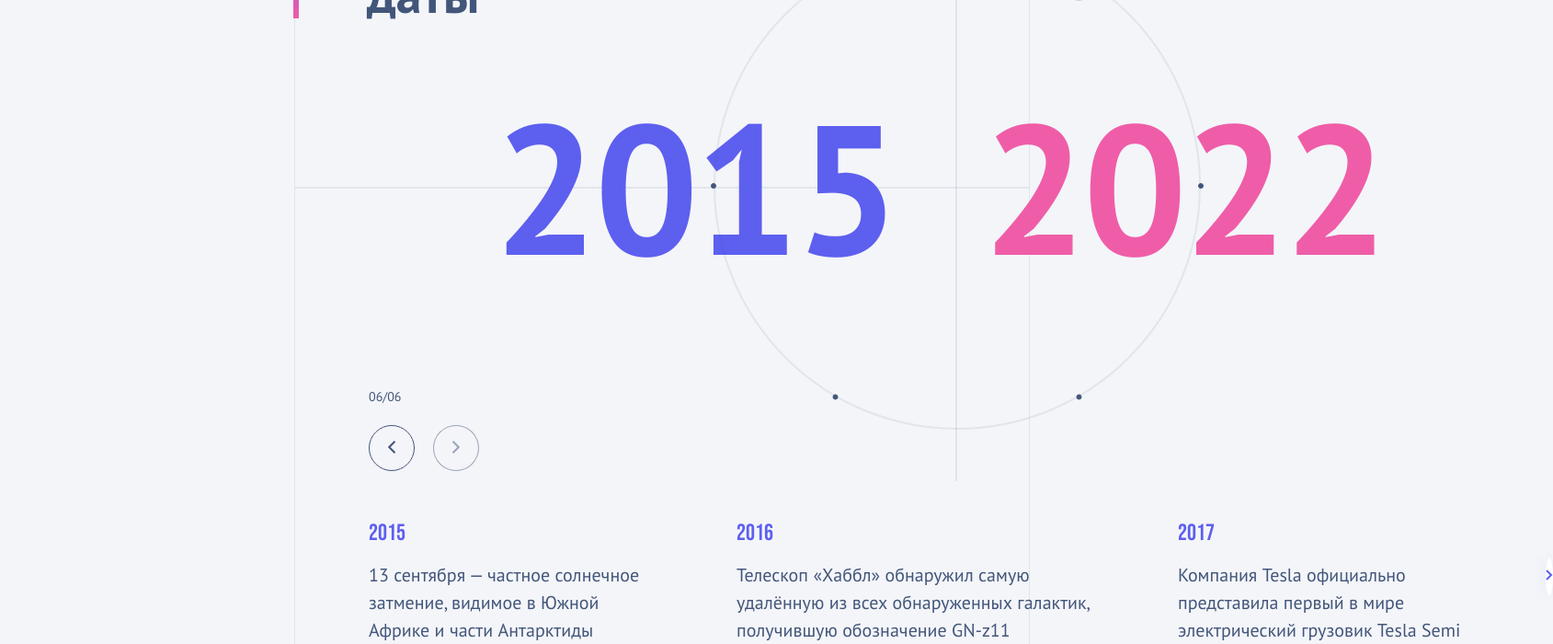
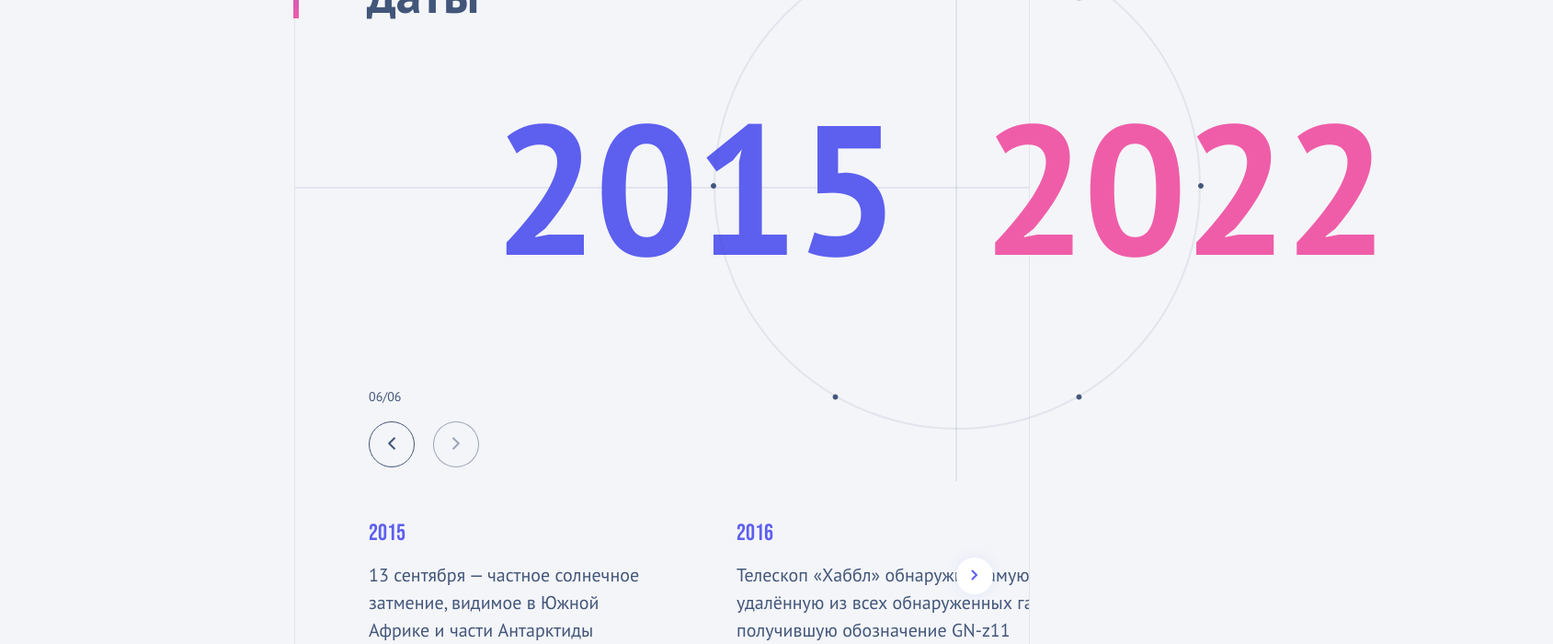
Before and after one commit to serjobor/test-job-tasks, a React (Vite) app in the folder task-for-only/: page / in a window 1280 px wide. Shown: the part 277-977 px from the top of the page at 92% size, 1689 px wide, since content can reach past the window. Built offline with nearby package versions, Linux system fonts and the light colour scheme.

Commit message:
feat: add slider with swiper lib

```diff
--- a/task-for-only/package.json
+++ b/task-for-only/package.json
@@ -11,13 +11,15 @@
   },
   "dependencies": {
     "react": "^19.1.1",
-    "react-dom": "^19.1.1"
+    "react-dom": "^19.1.1",
+    "swiper": "^12.0.2"
   },
   "devDependencies": {
     "@eslint/js": "^9.36.0",
     "@types/node": "^24.6.0",
     "@types/react": "^19.1.16",
     "@types/react-dom": "^19.1.9",
+    "@types/swiper": "^5.4.3",
     "@vitejs/plugin-react": "^5.0.4",
     "copy-webpack-plugin": "^13.0.1",
     "css-loader": "^7.1.2",
--- a/task-for-only/src/App.tsx
+++ b/task-for-only/src/App.tsx
@@ -1,6 +1,7 @@
 import { useState, useMemo, useRef, useEffect } from 'react'
 import CircleList from './components/CircleList';
 import { mockData, type IMockData } from './mockData';
+import SimpleSlider from './components/Slider';
 
 function App() {
 
@@ -214,40 +215,7 @@ function App() {
           </div>
         </div>
 
-        <div className='slider-container'>
-          <button className='slider-left-button'>
-            <svg width='10' height='14' viewBox='0 0 10 14' fill='none' xmlns='http://www.w3.org/2000/svg'>
-              <path d='M8.49988 0.750001L2.24988 7L8.49988 13.25' strokeWidth='2' />
-            </svg>
-          </button>
-
-          <ul className='slider'>
-            <li className='slider-elem'>
-              <h3 className='elem-title'>2015</h3>
-              <p className='elem-text'>
-                13 сентября — частное солнечное затмение, видимое в Южной Африке и части Антарктиды
-              </p>
-            </li>
-            <li className='slider-elem' style={{ width: '400px' }}>
-              <h3 className='elem-title'>2016</h3>
-              <p className='elem-text'>
-                Телескоп «Хаббл» обнаружил самую удалённую из всех обнаруженных галактик, получившую обозначение GN-z11
-              </p>
-            </li>
-            <li className='slider-elem'>
-              <h3 className='elem-title'>2017</h3>
-              <p className='elem-text'>
-                Компания Tesla официально представила первый в мире электрический грузовик Tesla Semi
-              </p>
-            </li>
-          </ul>
-
-          <button className='slider-right-button active'>
-            <svg width='8' height='12' viewBox='0 0 8 12' fill='none' xmlns='http://www.w3.org/2000/svg'>
-              <path d='M1 1L6 6L1 11' strokeWidth='2' />
-            </svg>
-          </button>
-        </div>
+        <SimpleSlider events={active?.events || []} />
 
       </div>
     </main>
--- /dev/null
+++ b/task-for-only/src/components/Slider/Slider.tsx
@@ -0,0 +1,89 @@
+import { Swiper, SwiperSlide } from 'swiper/react';
+import { Navigation } from 'swiper/modules';
+import { useRef, useState } from 'react';
+
+import 'swiper/css';
+import 'swiper/css/navigation';
+
+interface IEvent {
+  year: number;
+  text: string;
+}
+
+interface SimpleSliderProps {
+  events: IEvent[];
+}
+
+const SimpleSlider = ({ events }: SimpleSliderProps) => {
+  const swiperRef = useRef<any>(null);
+  const [isBeginning, setIsBeginning] = useState(true);
+  const [isEnd, setIsEnd] = useState(false);
+
+  const goToPrev = () => {
+    if (swiperRef.current) {
+      swiperRef.current.swiper.slidePrev();
+    }
+  };
+
+  const goToNext = () => {
+    if (swiperRef.current) {
+      swiperRef.current.swiper.slideNext();
+    }
+  };
+
+  const handleSlideChange = (swiper: any) => {
+    setIsBeginning(swiper.isBeginning);
+    setIsEnd(swiper.isEnd);
+  };
+
+  const handleSwiperInit = (swiper: any) => {
+    setIsBeginning(swiper.isBeginning);
+    setIsEnd(swiper.isEnd);
+  };
+
+  return (
+    <div className='slider-container'>
+      <Swiper
+        ref={swiperRef}
+        modules={[Navigation]}
+        spaceBetween={80}
+        slidesPerView={3}
+        navigation={false}
+        className="slider"
+        onSlideChange={handleSlideChange}
+        onSwiper={handleSwiperInit}
+      >
+        {events.map((event, index) => (
+          <SwiperSlide key={index}>
+            <div className="slider-elem" style={(index === 1) ? {width: '400px'}: {}}>
+              <h3 className="elem-title">{event.year}</h3>
+              <p className="elem-text">{event.text}</p>
+            </div>
+          </SwiperSlide>
+        ))}
+      </Swiper>
+
+      <button
+        className={`slider-left-button ${isBeginning ? 'hidden' : 'active'}`}
+        onClick={goToPrev}
+        disabled={isBeginning}
+      >
+        <svg width='10' height='14' viewBox='0 0 10 14' fill='none' xmlns='http://www.w3.org/2000/svg'>
+          <path d='M8.49988 0.750001L2.24988 7L8.49988 13.25' strokeWidth='2' />
+        </svg>
+      </button>
+
+      <button
+        className={`slider-right-button ${isEnd ? 'hidden' : 'active'}`}
+        onClick={goToNext}
+        disabled={isEnd}
+      >
+        <svg width='8' height='12' viewBox='0 0 8 12' fill='none' xmlns='http://www.w3.org/2000/svg'>
+          <path d='M1 1L6 6L1 11' strokeWidth='2' />
+        </svg>
+      </button>
+    </div>
+  );
+};
+
+export default SimpleSlider;
--- /dev/null
+++ b/task-for-only/src/components/Slider/index.ts
@@ -0,0 +1 @@
+export { default } from './Slider'
--- a/task-for-only/src/index.scss
+++ b/task-for-only/src/index.scss
@@ -199,6 +199,7 @@ body {
   position: absolute;
   @include circle(var(--dot-size));
   background-color: var(--color-primary);
+  color: var(--color-primary);
   border: solid 1px var(--color-primary);
   @include flex-center();
   @include typography(20px, 400);
@@ -207,7 +208,7 @@ body {
   &:hover {
     @include circle(var(--dot-size-hover));
     border-color: var(--color-border);
-    background-color: initial;
+    background-color: var(--color-background);
     opacity: 1;
     cursor: pointer;
   }
@@ -215,8 +216,7 @@ body {
   &.choose-num {
     @include circle(var(--dot-size-active));
     border-color: var(--color-border);
-    background-color: initial;
-
+    background-color: var(--color-background);
     .dot-num {
       opacity: 1;
     }
@@ -248,7 +248,7 @@ body {
 .switch-buttons {
   display: flex;
   justify-content: space-between;
-  margin-top: 20px;
+  margin-top: 16px;
 }
 
 .right-switch,
@@ -270,13 +270,17 @@ body {
 
 // SLIDER
 .slider-container {
+  position: relative;
   margin-top: 56px;
   display: flex;
   align-items: center;
+
+  padding-left: 80px;
 }
 
 .slider-left-button,
 .slider-right-button {
+  position: absolute;
   display: none;
   @include circle(40px);
   border: none;
@@ -290,10 +294,18 @@ body {
     display: block;
     cursor: pointer;
   }
+
+  z-index: 10;
+}
+
+.slider-left-button.active {
+  top: 53px;
+  left: 20px;
 }
 
 .slider-right-button.active {
-  margin-left: 80px;
+  top: 53px;
+  right: 39px;
 }
 
 .slider {
@@ -301,11 +313,24 @@ body {
   justify-content: space-between;
 }
 
+.swiper-slide {
+  width: 320px !important;
+}
+
 .slider-elem {
   width: 320px;
   height: 135px;
-  margin-left: 80px;
+  // margin-left: 80px;
 }
+
+.swiper-slide:nth-child(2) {
+  width: 400px !important;
+}
+
+.swiper-slide:nth-child(3) {
+  margin-left: 0px !important;
+}
+
 
 .elem-title {
   @include typography(25px, 400, 120%, var(--color-accent-start));
--- a/task-for-only/webpack.config.js
+++ b/task-for-only/webpack.config.js
@@ -64,6 +64,14 @@ export default (env, argv) => {
           test: /\.(woff|woff2|eot|ttf|otf)$/i,
           type: 'asset/resource',
         },
+        {
+          test: /\.css$/,
+          include: /node_modules\/swiper/,
+          use: [
+            'style-loader',
+            'css-loader',
+          ],
+        },
       ],
     },
 
```
Also changed, not shown: 1 other file (tests, documents, lock files or other folders).
